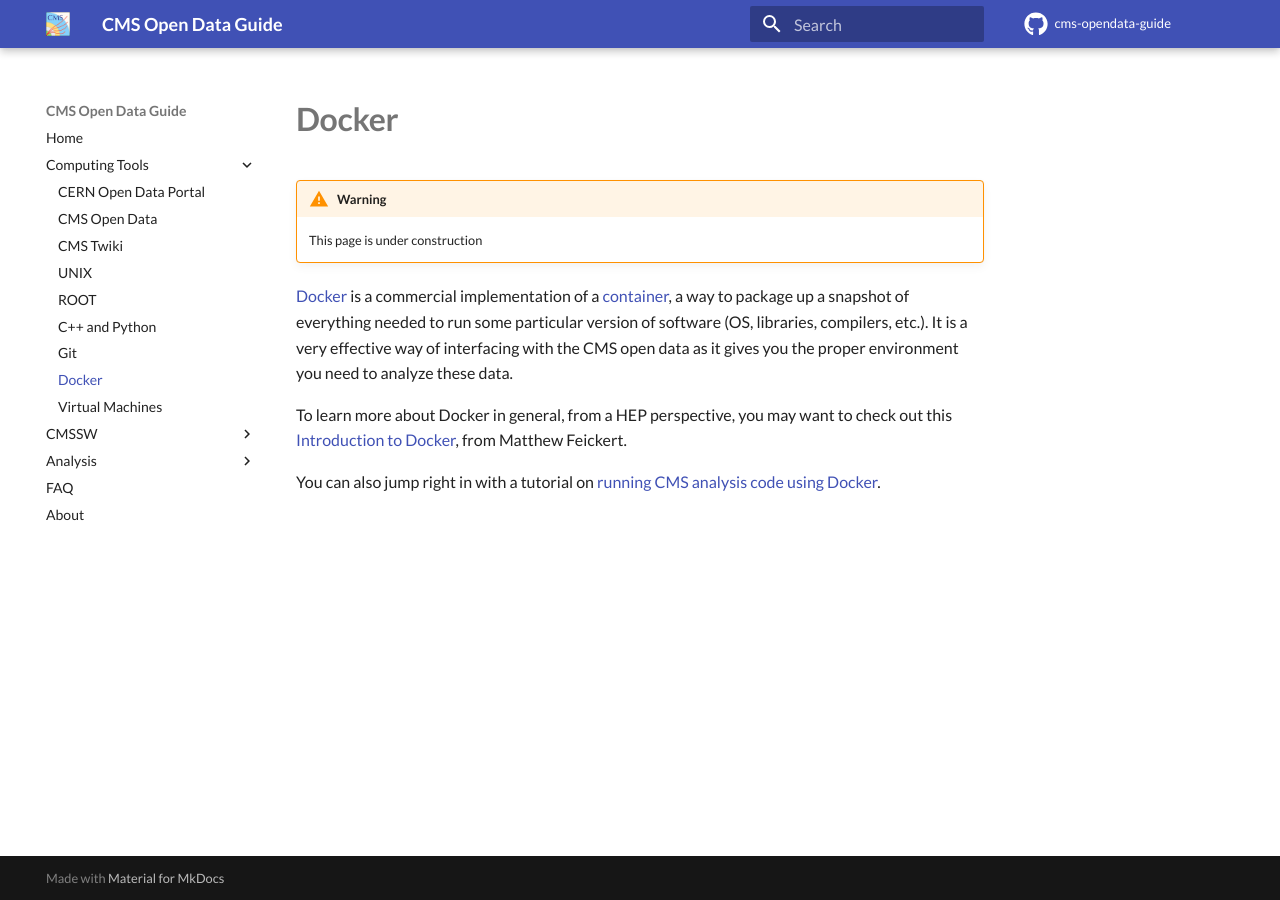
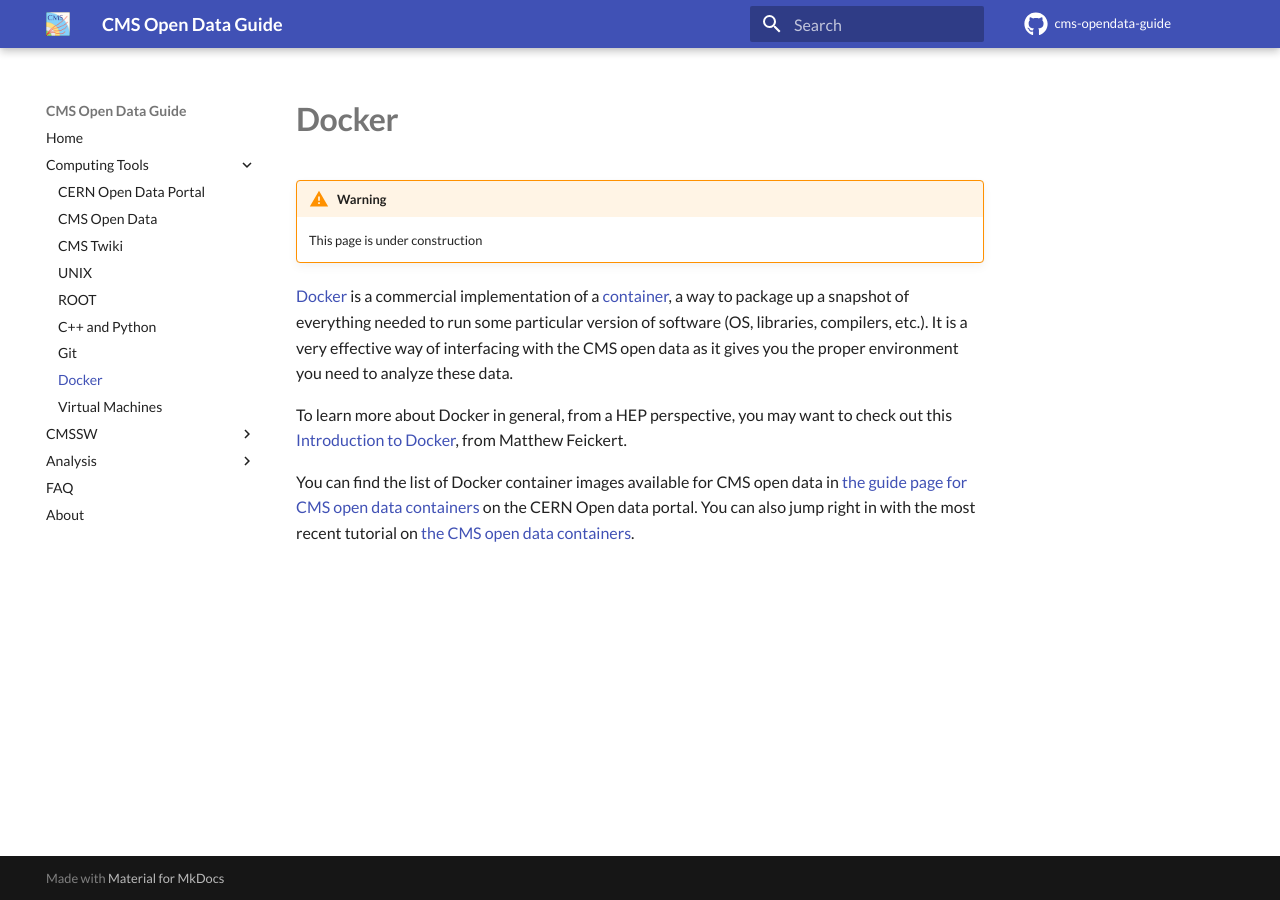
Before and after one commit to cernopendata/cms-opendata-guide, an MkDocs documentation site: the page built from docs/tools/docker.md, in a window 1280 px wide. Built offline with MkDocs 1.6.1 and Material for MkDocs 9.7.7, drawn with Linux system fonts in a browser that asks for light colours; comment, search, counter and statistics services are not loaded.

Commit message:
Update docker.md

```diff
--- a/docs/tools/docker.md
+++ b/docs/tools/docker.md
@@ -15,4 +15,8 @@
 [Introduction to Docker](https://awesome-workshop.github.io/intro-to-docker/),
 from Matthew Feickert.
 
-You can also jump right in with a tutorial on [running CMS analysis code using Docker](http://opendata.cern.ch/docs/cms-guide-docker).
+You can find the list of Docker container images available for CMS open data
+in [the guide page for CMS open data containers](http://opendata.cern.ch/docs/cms-guide-docker)
+on the CERN Open data portal.
+You can also jump right in with the most recent tutorial on
+[the CMS open data containers](https://cms-opendata-workshop.github.io/workshop2021-lesson-docker/).
```
